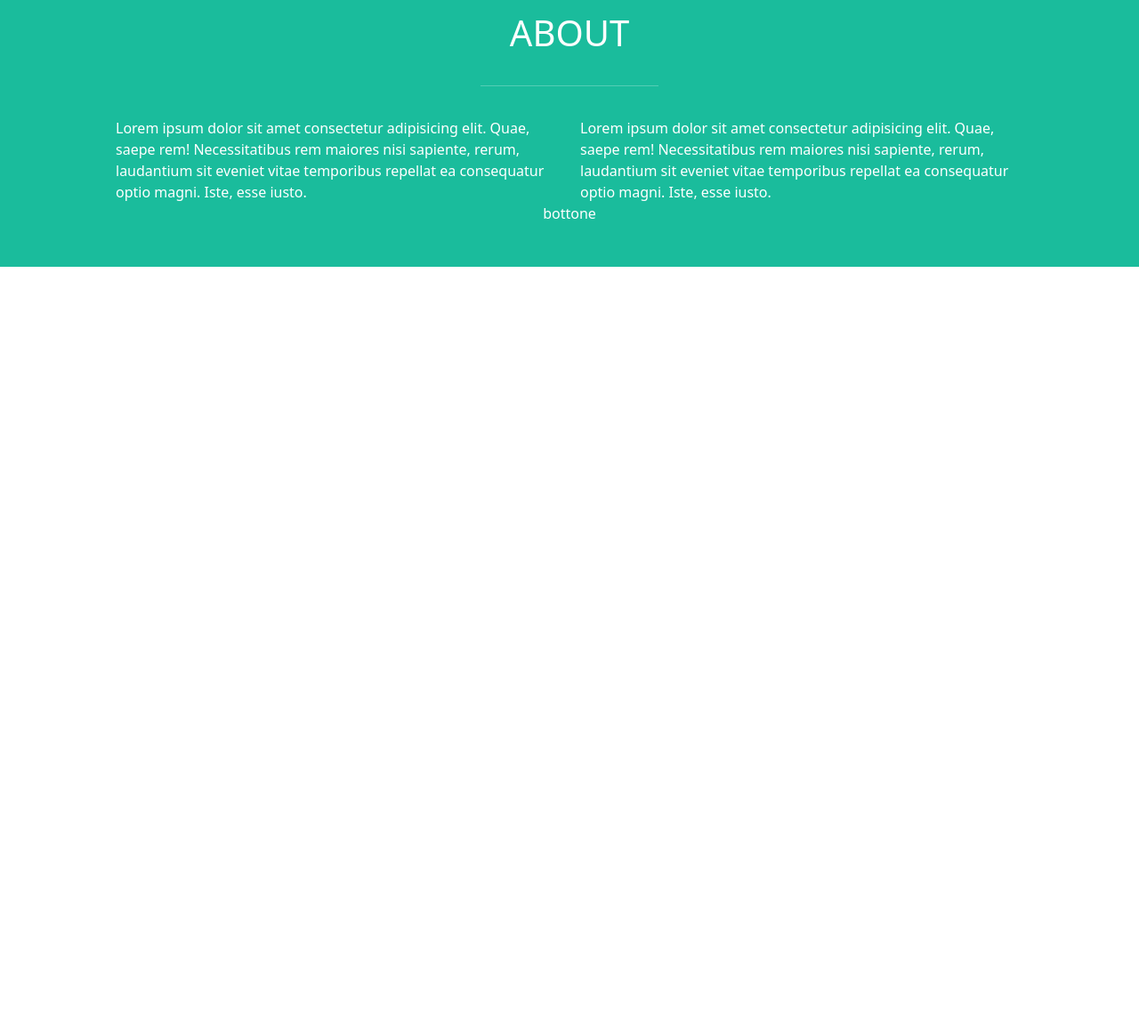
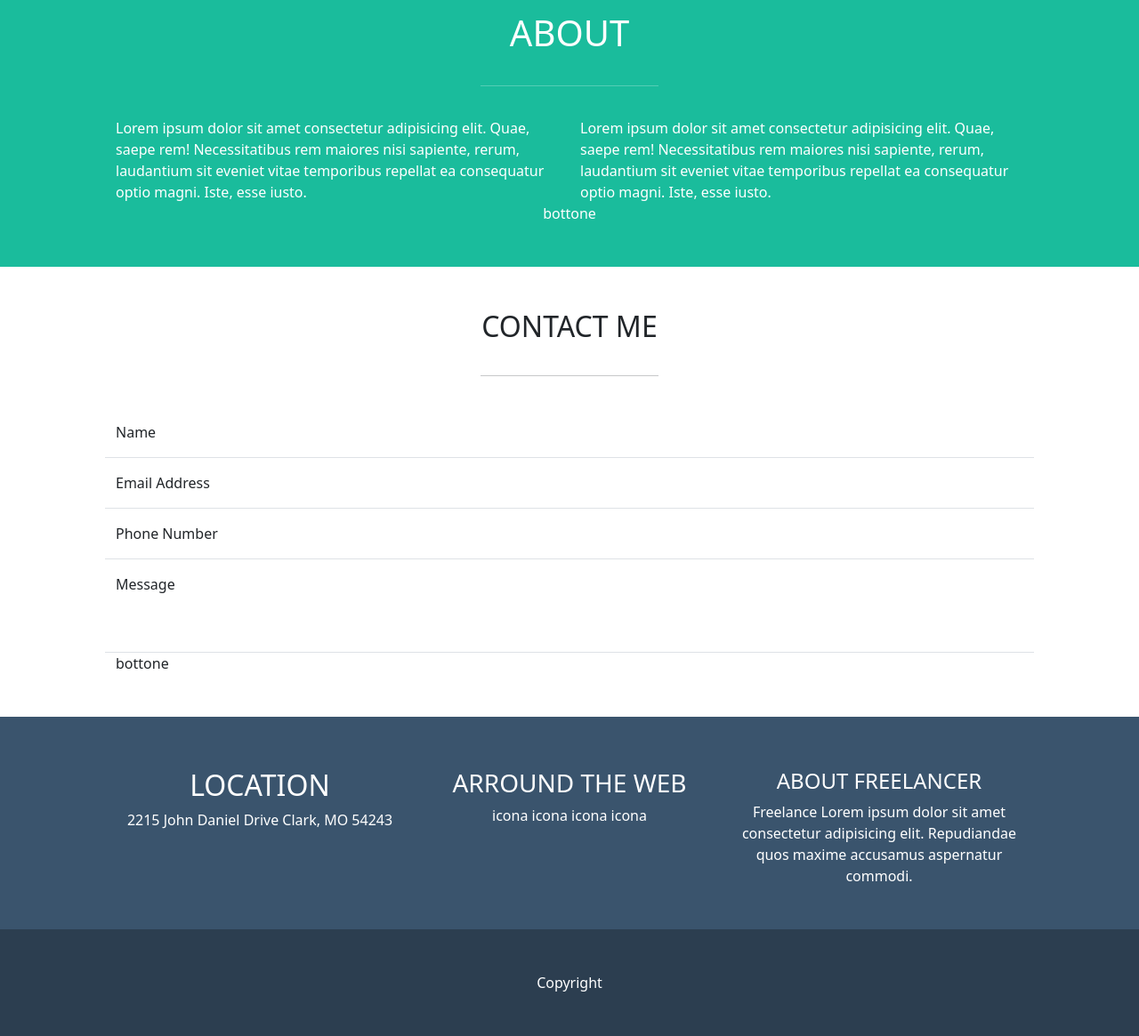
Before and after one commit to enricoforesta/html-css-bootstrap-freelancer, a plain HTML site: page index.html in a window 1280 px wide. Shown: the part 879-2044 px from the top of the page at 89% size. Before the commit the page ends 1179 px from the top, so only its background shows below. Drawn offline with nearby package versions, Linux system fonts and the light colour scheme.

Commit message:
feat: fine layout esercizio

```diff
--- a/css/style.css
+++ b/css/style.css
@@ -1,15 +1,8 @@
-
 hr{
     margin: 35px auto;
     width: 12.5rem;
 }
 
-
-
-
-.debug .col{
-    background-color: red;
-}
 /* HEAEDR  */
 header{
     background-color: #2c3e50;
@@ -19,12 +12,13 @@ header{
 /* /HEAEDR  */
 
 /* FIRST SECTION */
-.start{
+.bg-green{
     background-color: #1abc9c;
     color: var(--bs-white);
 }
-/* FIRST SECTION */
+/* /FIRST SECTION */
 
+/* SECOND SECTION */
 .portfoglio{
     padding: 3.75rem 0;
 }
@@ -32,3 +26,19 @@ header{
 .portfoglio img{
     width: 100%;
 }
+/* /SECOND SECTION */
+
+/* FOOTER */
+footer{
+    background-color: #3a546d;
+    color: var(--bs-white);
+}
+
+.bg-copy{
+    background-color: #2c3e50;
+}
+
+.pt-footer{
+    padding-top: 58px;
+}
+/* /FOOTER */
--- a/index.html
+++ b/index.html
@@ -28,7 +28,7 @@
     <!-- HEADER -->
     <main>
         <!-- FIRST SECTION -->
-        <section class="text-center py-5 start">
+        <section class="text-center py-5 start bg-green">
             <div class="container">
                 <div><img src="https://picsum.photos/200" alt=""></div>
                 <h2 class="fs-1 text-uppercase">Start Bootstrap</h2>
@@ -54,16 +54,18 @@
         </section>
         <!-- /SECOND SECTION -->
         <!-- THIRD SECTION -->
-        <section class="py-5 start">
+        <section class="py-5 about bg-green">
             <div class="container">
                 <h2 class="fs-1 text-uppercase text-center">ABOUT</h2>
                 <hr>
                 <!-- px-5??????? -->
                 <div class="row row-gap-4 px-5">
-                    <div class="col-12 col-lg-6">Lorem ipsum dolor sit amet consectetur adipisicing elit. Quae, saepe rem!
+                    <div class="col-12 col-lg-6">Lorem ipsum dolor sit amet consectetur adipisicing elit. Quae, saepe
+                        rem!
                         Necessitatibus rem maiores nisi sapiente, rerum, laudantium sit eveniet vitae temporibus
                         repellat ea consequatur optio magni. Iste, esse iusto.</div>
-                    <div class="col-12 col-lg-6">Lorem ipsum dolor sit amet consectetur adipisicing elit. Quae, saepe rem!
+                    <div class="col-12 col-lg-6">Lorem ipsum dolor sit amet consectetur adipisicing elit. Quae, saepe
+                        rem!
                         Necessitatibus rem maiores nisi sapiente, rerum, laudantium sit eveniet vitae temporibus
                         repellat ea consequatur optio magni. Iste, esse iusto.</div>
                 </div>
@@ -71,9 +73,48 @@
             </div>
         </section>
         <!-- /THIRD SECTION -->
-        <section></section>
+        <!-- FOURTH SECTION -->
+        <section class="py-5 contact">
+            <div class="container">
+                <h2 class="text-uppercase text-center">contact me</h2>
+                <hr>
+                <div class="row row-cols-1 px-5">
+                    <div class="col border-bottom py-3">Name</div>
+                    <div class="col border-bottom py-3">Email Address</div>
+                    <div class="col border-bottom py-3">Phone Number</div>
+                    <div class="col py-3">Message</div>
+                    <div class="mt-5 border-top">bottone</div>
+                </div>
+            </div>
+        </section>
+        <!-- /FOURTH SECTION -->
     </main>
-    <footer></footer>
+    <footer>
+        <!-- SECTION INFO -->
+        <section class="location text-center pb-5">
+            <div class="container-xl row row-cols-1 row-cols-lg-3 px-5 mx-auto">
+                <div class="col">
+                    <h2 class="text-uppercase pt-footer">location</h2>
+                    <span>2215 John Daniel Drive Clark, MO 54243</span>
+                </div>
+                <div class="col">
+                    <h3 class="text-uppercase pt-footer">arround the web</h3>
+                    <div>icona icona icona icona</div>
+                </div>
+                <div class="col">
+                    <h4 class=" text-uppercase pt-footer">about freelancer</h4>
+                    <span>Freelance Lorem ipsum dolor sit amet consectetur adipisicing elit. Repudiandae quos maxime
+                        accusamus aspernatur commodi.</span>
+                </div>
+            </div>
+        </section>
+        <!-- /SECTION INFO -->
+        <!-- SECTION COPYRIGHT -->
+        <section class="bg-copy py-5">
+            <div class="text-center">Copyright</div>
+        </section>
+        <!-- /SECTION COPYRIGHT -->
+    </footer>
 </body>
 
 </html>
```
